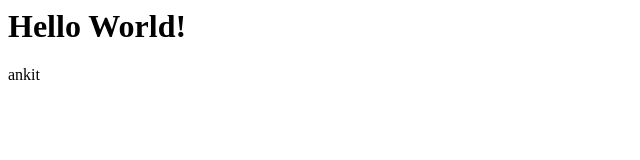
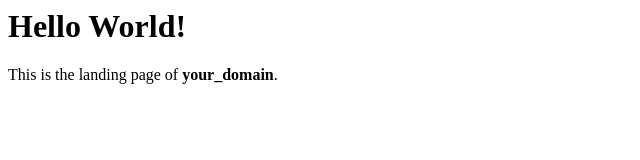
Before and after one commit to Ankit-Singh13/abv, a plain HTML site: page index.html in a window 1280 px wide. Shown: the whole page, without its empty margins (0-640 px from the left). Drawn offline with Linux system fonts and the light colour scheme.

Commit message:
Update index.html

```diff
--- a/index.html
+++ b/index.html
@@ -5,6 +5,6 @@
   <body>
     <h1>Hello World!</h1>
 
-    <p>ankit</p>
+    <p>This is the landing page of <strong>your_domain</strong>.</p>
   </body>
 </html>
```
